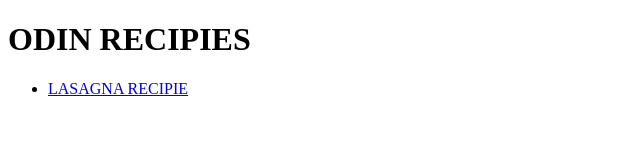
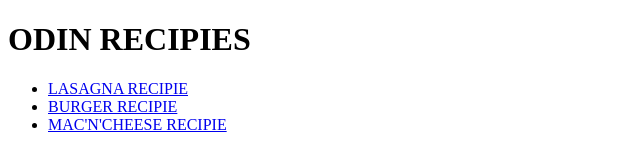
Before and after one commit to AlexYessirski/odin-recipies, a plain HTML site: page index.html in a window 1280 px wide. Shown: the whole page, without its empty margins (0-640 px from the left). Drawn offline with Linux system fonts and the light colour scheme.

Commit message:
Create links to burger and macncheese page links

```diff
--- a/index.html
+++ b/index.html
@@ -9,6 +9,8 @@
       <p>
          <ul>
             <li><a href = "recipies/lasagna.html">LASAGNA RECIPIE</a></li>
+            <li><a href = "recipies/burger.html">BURGER RECIPIE</a></li>
+            <li><a href = "recipies/macncheese.html">MAC'N'CHEESE RECIPIE</a></li>
          </ul>
       </p>
    </body>
```
